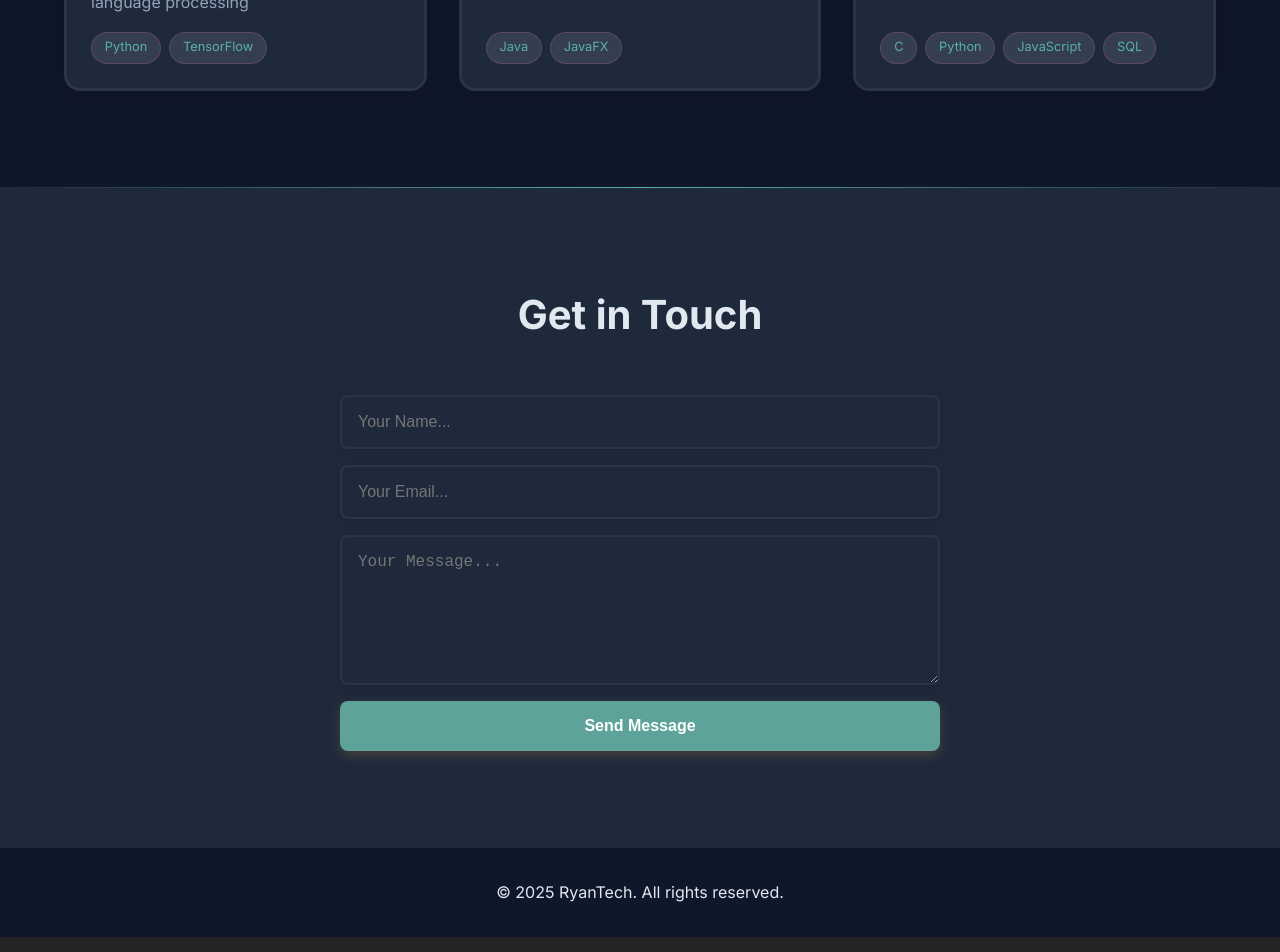
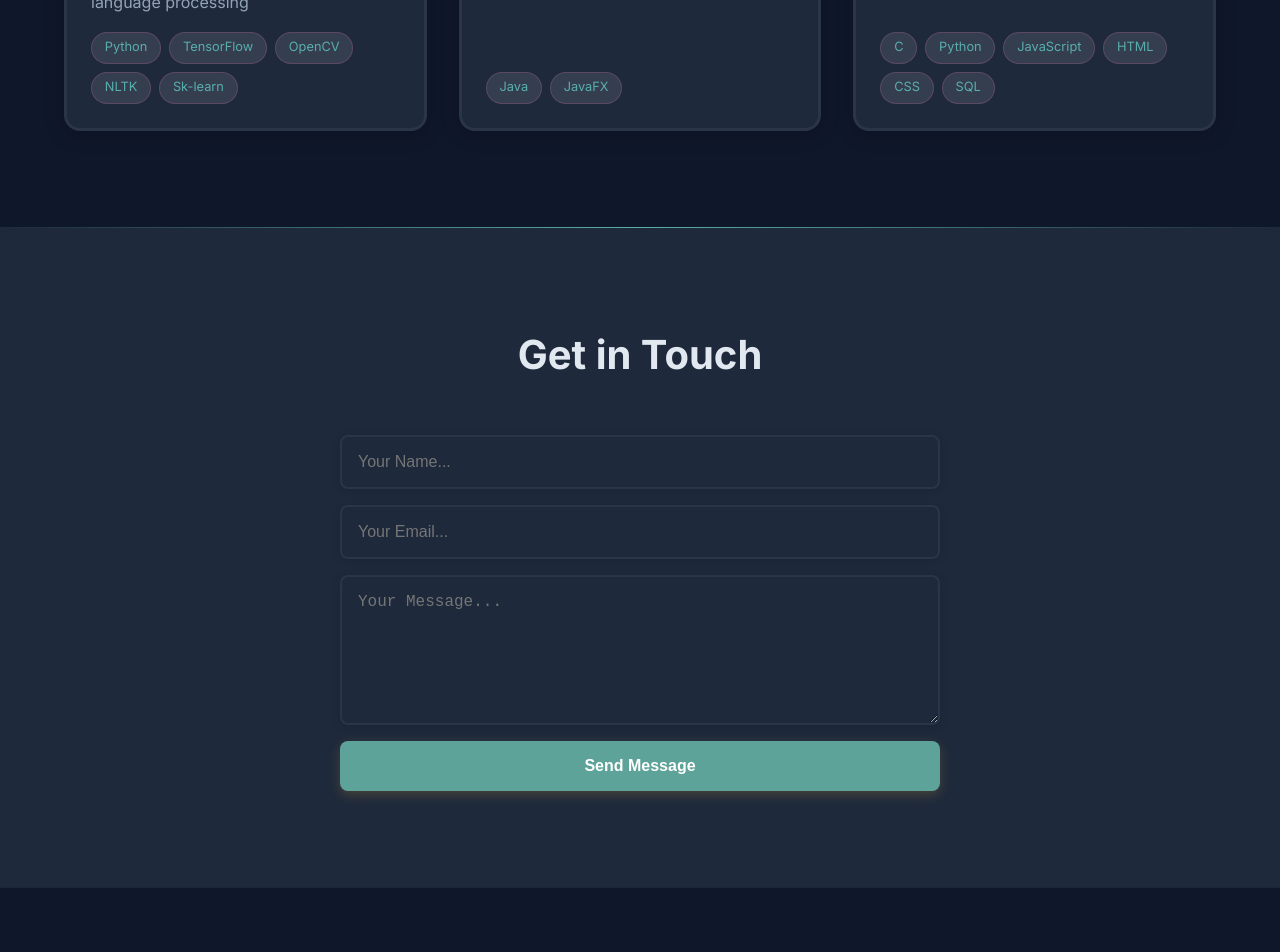
Before and after one commit to ryanjchang/Personal-Website, a React (Vite) app: page / in a window 1280 px wide. Shown: the part 2806-3758 px from the top of the page. Built offline with nearby package versions, Linux system fonts and the light colour scheme.

Commit message:
updated footer and tech

```diff
--- a/src/App.jsx
+++ b/src/App.jsx
@@ -32,7 +32,7 @@ function App() {
     viewport={{once: true}}
     transition={{duration: 0.6}}
     >
-      <p> &copy; 2025 RyanTech. All rights reserved.</p>
+      <p></p>
     </motion.footer>
     </div>
   )
--- a/src/components/ClassProjects.jsx
+++ b/src/components/ClassProjects.jsx
@@ -59,6 +59,9 @@ export const ClassProjects = () => {
           <div className="project-tech">
             <span>Python</span>
             <span>TensorFlow</span>
+            <span>OpenCV</span>
+            <span>NLTK</span>
+            <span>Sk-learn</span>
           </div>
         </motion.div>
         <motion.div
@@ -104,6 +107,8 @@ export const ClassProjects = () => {
             <span>C</span>
             <span>Python</span>
             <span>JavaScript</span>
+            <span>HTML</span>
+            <span>CSS</span>
             <span>SQL</span>
           </div>
         </motion.div>
```
